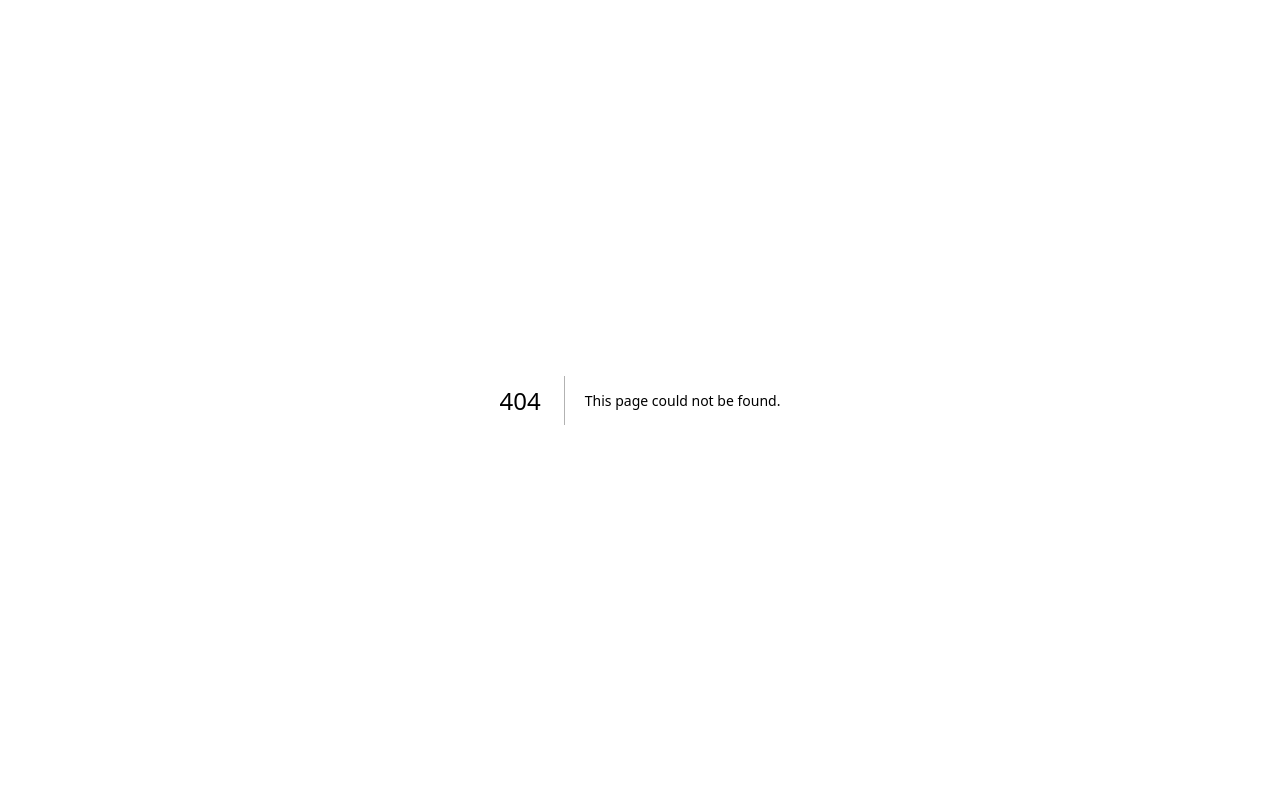
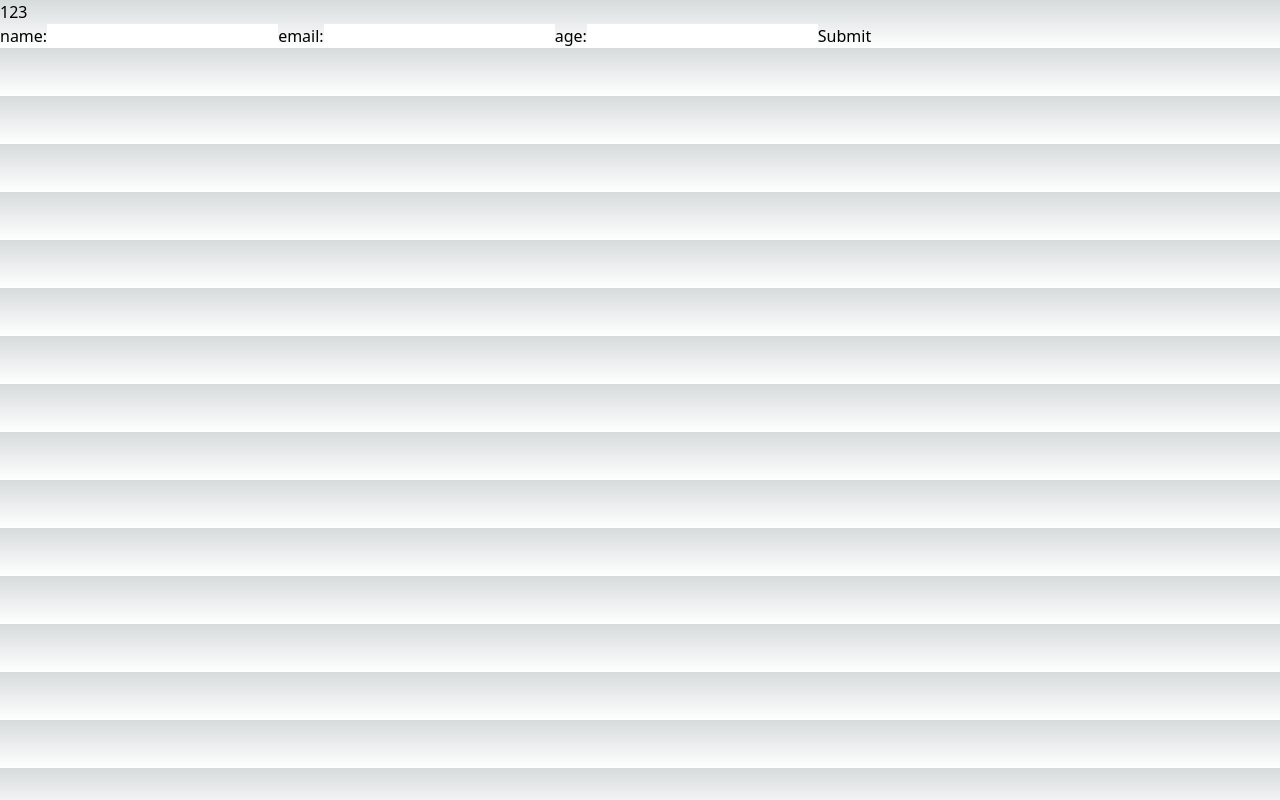
Before and after one commit to wang-626/next-app, a Next.js app: page /register in a window 1280 px wide. Before the commit this address had no page. Built offline with nearby package versions, Linux system fonts and the light colour scheme.

Commit message:
Add register page

```diff
--- /dev/null
+++ b/pages/register.tsx
@@ -0,0 +1,78 @@
+import Head from "next/head";
+import Layout, { siteTitle } from "../components/layout";
+import utilStyles from "../styles/utils.module.css";
+import { useState, useEffect } from "react";
+
+type userType = {
+  name: string;
+  email: string;
+  age: number;
+};
+
+function Home() {
+  const handleSubmit = async (event: any) => {
+    event.preventDefault();
+    const user: userType = {
+      name: event.target.name.value,
+      email: event.target.email.value,
+      age: event.target.age.value,
+    };
+    const set = {
+      method: "POST",
+      headers: { "Content-Type": "application/json" },
+      body: JSON.stringify({
+        query: `query{
+                  name(name:"${user.name}")
+        }`,
+      }),
+    };
+    // Fetch data from external API
+    try {
+      const res = await fetch(`http://127.0.0.1:4000/graphql`, set);
+      const data = await res.json();
+      console.log(data);
+    } catch (e) {
+      console.log(e);
+    }
+  };
+
+  return (
+    <>
+      123
+      <form onSubmit={handleSubmit}>
+        <label htmlFor="name">name:</label>
+        <input type="text" id="name" name="name" />
+        <label htmlFor="email">email:</label>
+        <input type="text" id="email" name="email" />
+        <label htmlFor="age">age:</label>
+        <input type="text" id="age" name="age" required />
+        <button type="submit">Submit</button>
+      </form>
+    </>
+  );
+}
+
+function test() {
+  console.log(123);
+}
+
+export async function api(user: userType) {
+  const set = {
+    method: "POST",
+    headers: { "Content-Type": "application/json" },
+    body: JSON.stringify({
+      query: `query{
+              name(name:${user.name})
+    }`,
+    }),
+  };
+  // Fetch data from external API
+  const res = await fetch(`http://127.0.0.1:4000/graphql`, set);
+  const data = await res.json();
+  console.log(data);
+
+  // Pass data to the page via props
+  return { props: { data } };
+}
+
+export default Home;
```
